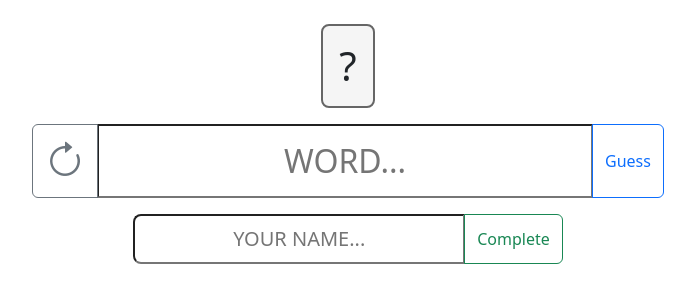
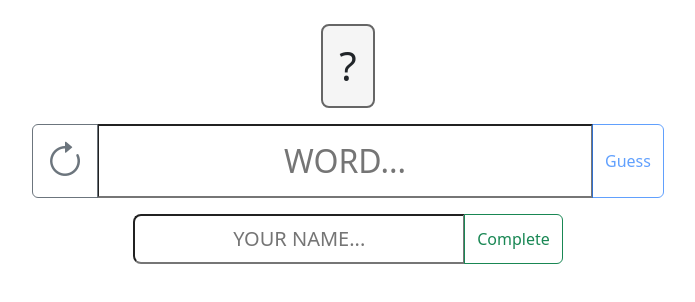
Before and after one commit to Sectimus/arbor-engineering-task, a Vue app in the folder frontend/: page / in a window 1280 px wide. Shown: the top 302 px of the page, without its empty margins (292-987 px from the left). Built offline with nearby package versions, Linux system fonts and the light colour scheme; no server answers.

Commit message:
Ensure guess button is greyed out when the challenge is no longer solvable

```diff
--- a/frontend/components/Game/Stage.vue
+++ b/frontend/components/Game/Stage.vue
@@ -57,13 +57,29 @@ function handleComplete() {
                 :challengeLetter="obj.char"
                 :used="challenge.used && obj.i <= challenge.used[obj.char] || false"
             />
-            <FlashyForm v-model="answer" @submit="handleSubmit"/>
 
+
+            <form @submit.prevent="handleSubmit" class="d-flex flex-wrap justify-content-center input-group mb-3">
+                <button @click="handleClick" class="btn btn-outline-secondary" type="button" id="btn-new"><i class="bi bi-arrow-clockwise fs-1"></i></button>
+                <input
+                    v-model="answer"
+                    type="text"
+                    class="form-control-lg text-center text-uppercase fs-2"
+                    placeholder="Word..." aria-label="Word..." aria-describedby="btn-submit"
+                />
+                <button
+                    class="btn btn-outline-primary"
+                    type="submit"
+                    id="btn-submit"
+                    :disabled="!challenge.isSolvable">
+                        Guess
+                    </button>
+            </form>
 
             <form
                 @submit.prevent="handleComplete"
                 class="d-flex flex-wrap justify-content-center input-group mb-3"
-                :class="{'d-none': challenge.isSolvable }"
+                :class="{'d-none': challenge.score == 0 }"
             >
                 <input
                     v-model="name"
```
